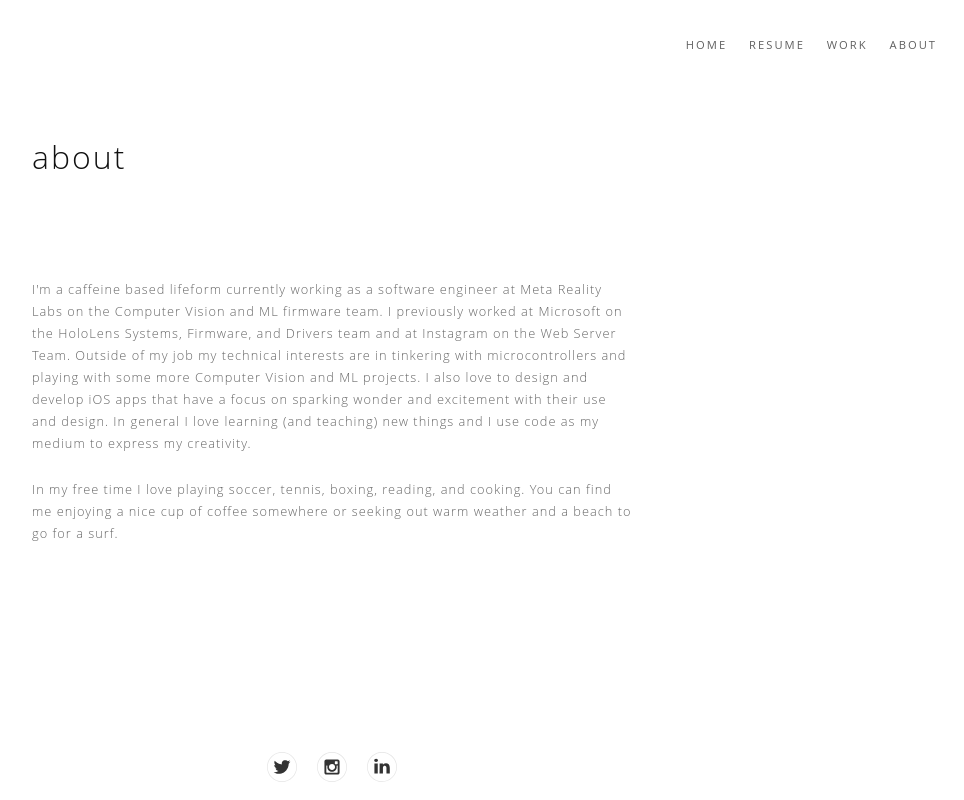
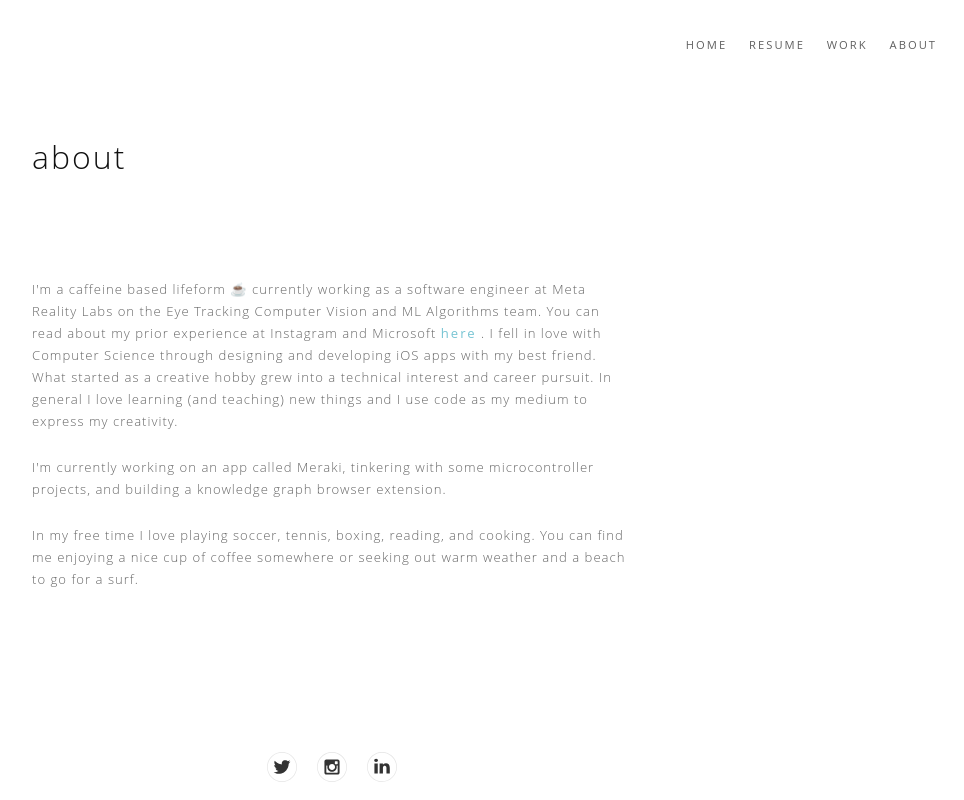
Before and after one commit to thejarlid/thejarlid.com, a Next.js app: page /about in a window 1280 px wide. Shown: the whole page, without its empty margins (308-1272 px from the left). Built offline with nearby package versions, Linux system fonts and the light colour scheme.

Commit message:
fixed some styling and added content

```diff
--- a/components/common/layout.tsx
+++ b/components/common/layout.tsx
@@ -86,9 +86,9 @@ const GlobalStyle = createGlobalStyle`
   p {
     color: rgb(102, 102, 102);
     display: block;
-    font-size: 0.8rem;
+    font-size: 0.82rem;
     font-style: normal;
-    font-weight: 200;
+    font-weight: 300;
     letter-spacing: 1px;
     line-height: 22px;
     text-align: left;
--- a/pages/about.tsx
+++ b/pages/about.tsx
@@ -15,14 +15,17 @@ const AboutPage = () => {
         <Column>
           <ColumnHeader title="about" subtitle=""  />
           <p style={{marginBottom:"1.5rem"}}>
-          I&apos;m a caffeine based lifeform currently working as a software engineer at Meta Reality Labs on the Computer Vision and ML firmware team.
-          I previously worked at Microsoft on the HoloLens Systems, Firmware, and Drivers team and at Instagram on the Web Server Team. Outside of my job my
-          technical interests are in tinkering with microcontrollers and playing with some more Computer Vision and ML projects. I also love to design and
-          develop iOS apps that have a focus on sparking wonder and excitement with their use and design. In general I love learning (and teaching) new
-          things and I use code as my medium to express my creativity.
+          I&apos;m a caffeine based lifeform ☕️ currently working as a software engineer at Meta Reality Labs on the Eye Tracking Computer Vision and ML Algorithms team.
+          You can read about my prior experience at Instagram and Microsoft <a style={{fontWeight:"400"}} href="/dilraj-devgun-resume.pdf">here</a> . I fell in love with
+          Computer Science through designing and developing iOS apps with my best friend. What started as a creative hobby grew into a technical interest and career pursuit.
+          In general I love learning (and teaching) new things and I use code as my medium to express my creativity.
+          </p>
+          <p style={{marginBottom:"1.5rem"}}>
+          I'm currently working on an app called Meraki, tinkering with some microcontroller projects, and building a knowledge graph browser extension.
           </p>
           <p>
-          In my free time I love playing soccer, tennis, boxing, reading, and cooking. You can find me enjoying a nice cup of coffee somewhere or seeking out warm weather and a beach to go for a surf.
+          In my free time I love playing soccer, tennis, boxing, reading, and cooking. You can find me enjoying a nice cup of coffee somewhere or seeking out warm weather
+          and a beach to go for a surf.
           </p>
         </Column>
       </Layout>
--- a/pages/index.tsx
+++ b/pages/index.tsx
@@ -92,7 +92,9 @@ export default function Home() {
           <Prompt>
             <Typed strings={[
                 "In a nutshell I build cool things.",
+                "A once aspirational chef, astronaut, and superhero turned software engineer.",
                 "My passion in CS are at the intersection of low level systems and ML, CV, and AI.",
+                "This is my nerdy corner of the internet.",
                 "I'm a software engineer on the Computer Vision and ML firmware team @ Meta Reality Labs.",
                 "Previously a software engineer on the HoloLens team @ Microsoft and Instagram Web Server Team @ Meta.",
                 "I love to design and develop iOS apps in my free time.",
```
